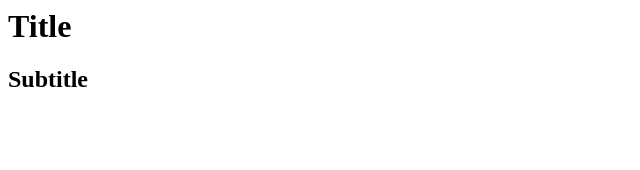
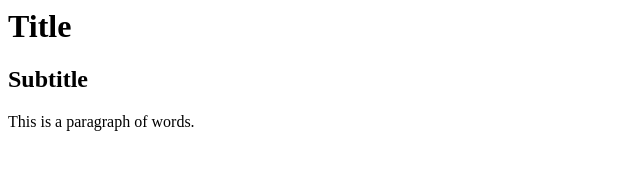
Before and after one commit to hklish01/gitit, a plain HTML site: page index.html in a window 1280 px wide. Shown: the whole page, without its empty margins (0-640 px from the left). Drawn offline with Linux system fonts and the light colour scheme.

Commit message:
Update with paragraphs index.html

```diff
--- a/index.html
+++ b/index.html
@@ -4,5 +4,6 @@
 	<body>
 		<h1>Title</h1>
 		<h2>Subtitle</h2>
+		<p>This is a paragraph of words.</p>
 	</body>
 </html>
```
